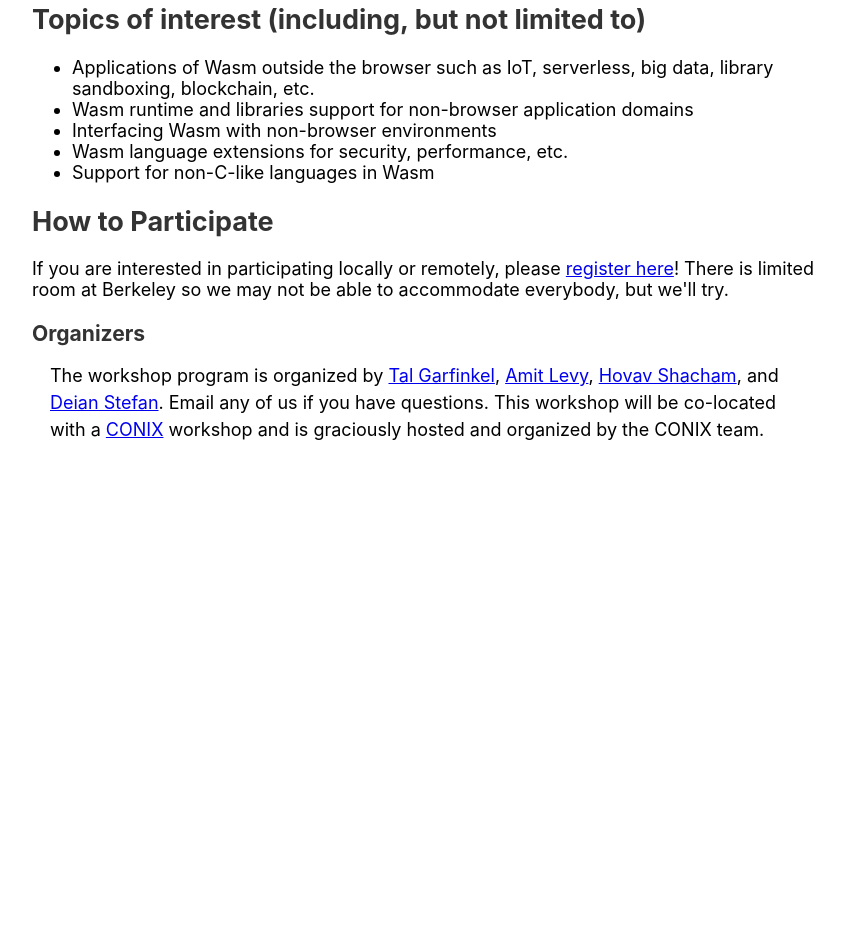
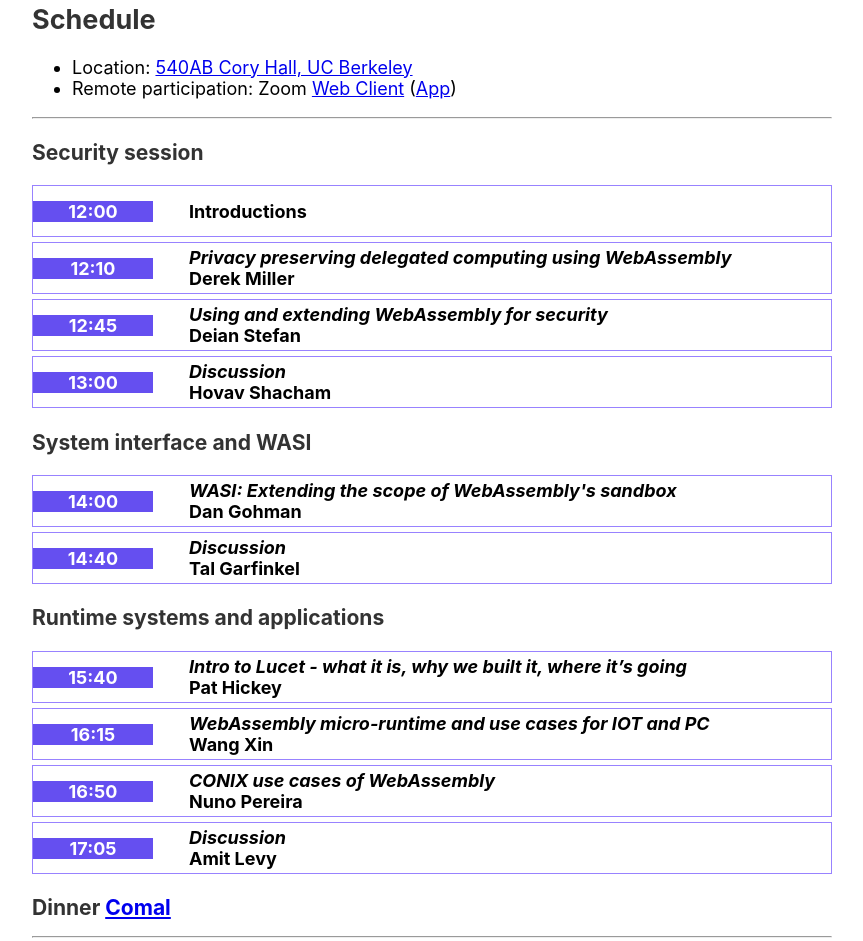
Before and after one commit to PLSysSec/wasm-beyond-the-browser, a plain HTML site: page index.html in a window 1280 px wide. Shown: the part 775-1716 px from the top of the page, without its empty margins (208-1071 px from the left). Before the commit the page ends 1218 px from the top, so only its background shows below. Drawn offline with Linux system fonts and the light colour scheme.

Commit message:
schedule

```diff
--- a/index.html
+++ b/index.html
@@ -9,8 +9,8 @@
         <div class="title">
             Wasm Beyond the Browser<br />
             <span class="subtitle">
-                August 9th, 2019
-                @ UC Berkeley
+               <a href="webcal://./event.ics">August 9th, 2019</a>
+               @ UC Berkeley
             </span>
         </div>
     </header>
@@ -40,7 +40,106 @@
 	  participation will supported through video conferencing.
 
         </p>
-                <h2>Topics of interest (including, but not limited to)</h2>
+        <h2>Schedule</h2>
+        <ul>
+          <li>
+            Location: <a href="https://www.berkeley.edu/map?cory">540AB Cory Hall, UC Berkeley</a>
+          </li>
+          <li>Remote participation: Zoom
+            <a href="https://conix.zoom.us/wc/join/593081437">Web Client</a>
+            (<a href="https://conix.zoom.us/j/593081437">App</a>)
+          </li>
+        </ul>
+        <hr>
+        <h3>Security session</h3>
+        <div class="schedule">
+            <div class="event">
+                <div class="time">12:00</div>
+                <div class="desc">Introductions</div>
+            </div>
+            <div class="event">
+                <div class="time">12:10</div>
+                <div class="desc">
+                  <em>Privacy preserving delegated computing using WebAssembly</em><br/>
+                  Derek Miller
+                </div>
+            </div>
+            <div class="event">
+                <div class="time">12:45</div>
+                <div class="desc">
+                  <em>Using and extending WebAssembly for security</em><br/>
+                  Deian Stefan
+                </div>
+            </div>
+            <div class="event">
+                <div class="time">13:00</div>
+                <div class="desc">
+                  <em>Discussion</em><br/>
+                  Hovav Shacham
+                </div>
+            </div>
+        </div>
+        <h3>System interface and WASI</h3>
+        <div class="schedule">
+            <div class="event">
+                <div class="time">14:00</div>
+                <div class="desc">
+                  <em>WASI: Extending the scope of WebAssembly's sandbox</em><br/>
+                  Dan Gohman
+                </div>
+            </div>
+            <div class="event">
+                <div class="time">14:40</div>
+                <div class="desc">
+                  <em>Discussion</em><br/>
+                  Tal Garfinkel
+                </div>
+            </div>
+        </div>
+        <h3>Runtime systems and applications</h3>
+        <div class="schedule">
+            <div class="event">
+                <div class="time">15:40</div>
+                <div class="desc">
+                  <em>Intro to Lucet - what it is, why we built it, where it’s going</em><br/>
+                  Pat Hickey
+                </div>
+            </div>
+            <div class="event">
+                <div class="time">16:15</div>
+                <div class="desc">
+                  <em>WebAssembly micro-runtime and use cases for IOT and PC</em><br/>
+                  Wang Xin
+                </div>
+            </div>
+            <div class="event">
+                <div class="time">16:50</div>
+                <div class="desc">
+                  <em>CONIX use cases of WebAssembly</em><br/>
+                  Nuno Pereira
+                </div>
+            </div>
+            <div class="event">
+                <div class="time">17:05</div>
+                <div class="desc">
+                  <em>Discussion</em><br/>
+                  Amit Levy
+                </div>
+            </div>
+        </div>
+        <h3>Dinner <a href="https://comalberkeley.com/">Comal</a></h3>
+
+
+        <!-- <h2>How to Participate</h2> -->
+        <!--  -->
+        <!-- If you are interested in participating locally or remotely, please -->
+        <!-- <a -->
+        <!--   href="https://docs.google.com/forms/d/e/1FAIpQLSe38Gmg5IEVfU56wU89n4ee9Q5PkJbJN&#45;xjCS5aa3Kda4igMA/viewform?usp=sf_link">register -->
+        <!--   here</a>! There is limited room at Berkeley so we may not be able to accommodate everybody, but we'll try. -->
+
+
+        <hr>
+        <h2>Topics of interest (including, but not limited to)</h2>
         <ul>
         <li>Applications of Wasm outside the browser such as IoT, serverless, big data, library sandboxing, blockchain, etc.</li>
         <li>Wasm runtime and libraries support for non-browser application domains</li>
@@ -48,14 +147,6 @@
         <li>Wasm language extensions for security, performance, etc.</li>
         <li>Support for non-C-like languages in Wasm</li>
         </ul>
-
-        <h2>How to Participate</h2>
-
-        If you are interested in participating locally or remotely, please
-        <a
-          href="https://docs.google.com/forms/d/e/1FAIpQLSe38Gmg5IEVfU56wU89n4ee9Q5PkJbJN-xjCS5aa3Kda4igMA/viewform?usp=sf_link">register
-          here</a>! There is limited room at Berkeley so we may not be able to accommodate everybody, but we'll try.
-
 
         <h3>Organizers</h3>
             <p>
--- a/style.css
+++ b/style.css
@@ -84,6 +84,7 @@ p {
 .schedule {
     display: inline-flex;
     flex-direction: column;
+    width: 100%;
 }
 
 .schedule .event {
```
Also changed, not shown: 1 other file.
